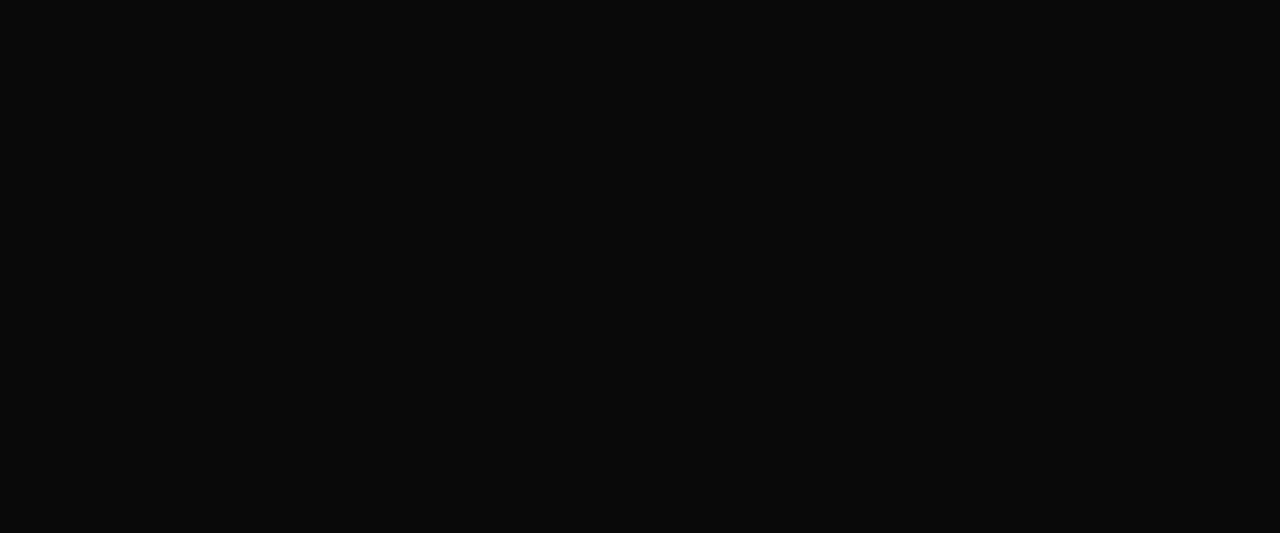
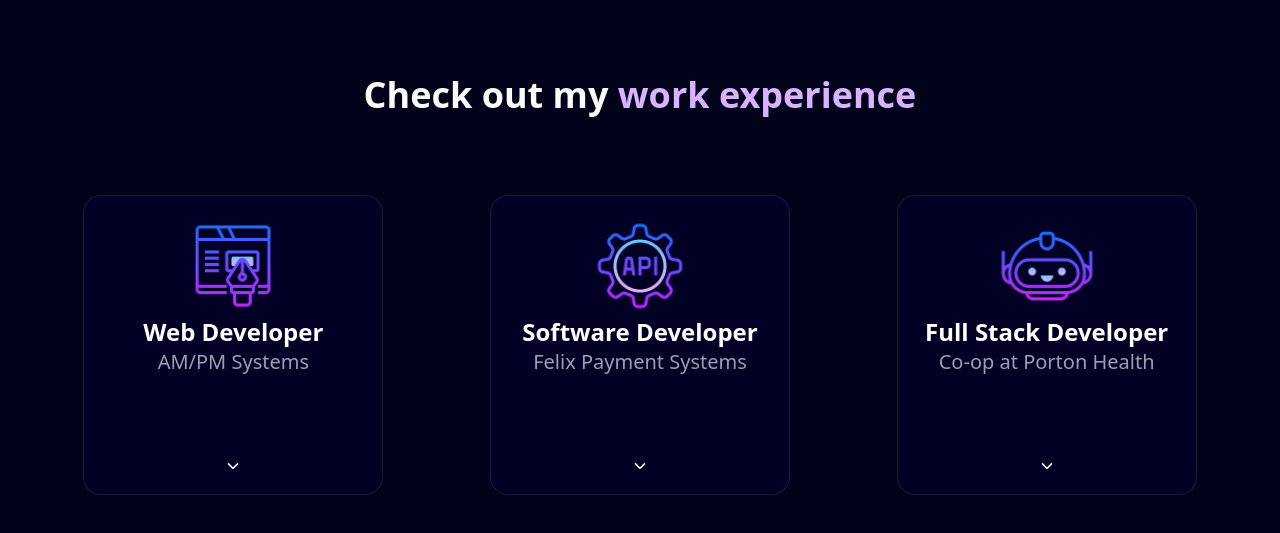
Before and after one commit to vtran95/vincent-tran-portfolio, a Next.js app: page / in a window 1280 px wide. Shown: the part 2281-2814 px from the top of the page. Before the commit the page ends 2196 px from the top, so only its background shows below. Built offline with nearby package versions, Linux system fonts and the light colour scheme.

Commit message:
Completed Work Experience section

```diff
--- a/app/page.tsx
+++ b/app/page.tsx
@@ -1,5 +1,6 @@
 import Hero from '@/components/Hero';
 import Grid from '@/components/Grid';
+import Experience from '@/components/Experience';
 import { FloatingNav } from '@/components/ui/floating-navbar';
 import { navItems } from '@/data';
 
@@ -14,6 +15,7 @@
         <FloatingNav navItems={navItems} />
         <Hero />
         <Grid />
+        <Experience />
       </div>
     </main>
   );
--- /dev/null
+++ b/components/Experience.tsx
@@ -0,0 +1,116 @@
+'use client';
+
+import { useState } from 'react';
+import { workExperience } from '@/data';
+import { motion, AnimatePresence } from 'motion/react';
+import Image from 'next/image';
+import { IoIosArrowDown, IoIosArrowUp } from 'react-icons/io';
+
+const Experience = () => {
+  const [activeCard, setActiveCard] = useState<
+    (typeof workExperience)[number] | null
+  >(null);
+
+  const handleClick = (card: (typeof workExperience)[number] | null) => {
+    if (card === activeCard) setActiveCard(null);
+    else setActiveCard(card);
+  };
+
+  return (
+    <section id="experience" className="my-20 py-20 lg:h-200">
+      <h1 className="text-3xl md:text-4xl font-bold text-center mb-20">
+        Check out my
+        <span className="text-purple-300"> work experience</span>
+      </h1>
+      <div className="grid grid-cols-1 lg:grid-cols-3 justify-items-center gap-5">
+        {/* Expanding Cards - grow on click and pulse boxshadow */}
+        {workExperience.map((work) => (
+          <div key={work.id} className="flex flex-col h-full">
+            <motion.div
+              layout
+              onClick={() => handleClick(work)}
+              animate={{
+                width: activeCard === work ? 400 : 300,
+                height: activeCard === work ? 600 : 300,
+                boxShadow:
+                  activeCard === work
+                    ? [
+                        '0 0 5px  rgba(168,85,247,0.4)',
+                        '0 0 5px rgba(168,85,247,1)',
+                        '0 0 5px  rgba(168,85,247,0.4)',
+                      ]
+                    : '0 0 0px rgba(0,0,0,0)',
+              }}
+              transition={{
+                width: { type: 'spring', stiffness: 200, damping: 25 },
+                height: { type: 'spring', stiffness: 200, damping: 25 },
+                boxShadow:
+                  activeCard === work
+                    ? {
+                        duration: 1.25,
+                        repeat: Infinity,
+                        ease: 'easeInOut',
+                      }
+                    : undefined,
+              }}
+              className="relative flex flex-col bg-card cursor-pointer rounded-2xl border border-white/10 p-5"
+            >
+              <div className="flex flex-col items-center w-full">
+                <Image
+                  src={work.thumbnail}
+                  alt={work.title + '- thumbnail'}
+                  width={100}
+                  height={100}
+                />
+                <h3 className="dark:text-white text-2xl font-semibold text-center">
+                  {work.title}
+                </h3>
+                <h4 className="dark:text-gray-400 text-xl">{work.company}</h4>
+
+                {/* Animate in the descriptions: p tags */}
+                <AnimatePresence>
+                  {activeCard === work && (
+                    <motion.div
+                      initial={{ opacity: 0 }}
+                      animate={{ opacity: 1 }}
+                      exit={{
+                        opacity: 0,
+                        transition: { duration: 0.1 },
+                      }}
+                      transition={{
+                        duration: 0.15,
+                        delay: 0.2,
+                      }}
+                      className="flex flex-col justify-around gap-3 p-5"
+                    >
+                      {work.content}
+                    </motion.div>
+                  )}
+                </AnimatePresence>
+              </div>
+
+              {/* Animated arrow that sticks to bottom of card */}
+              <div className="absolute bottom-5 left-1/2 -translate-x-1/2">
+                <motion.div
+                  animate={{
+                    y: [0, 5, 0],
+                    opacity: [1, 0.6, 1],
+                  }}
+                  transition={{
+                    duration: 1.5,
+                    repeat: Infinity,
+                    ease: 'easeInOut',
+                  }}
+                >
+                  {activeCard === work ? <IoIosArrowUp /> : <IoIosArrowDown />}
+                </motion.div>
+              </div>
+            </motion.div>
+          </div>
+        ))}
+      </div>
+    </section>
+  );
+};
+
+export default Experience;
```
